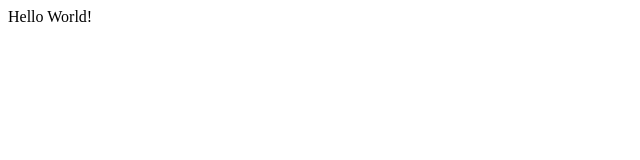
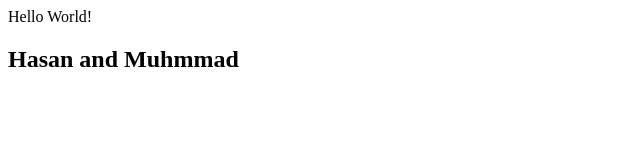
Before and after one commit to VivekRaaZ/mohmmad, a plain HTML site: page Index.html in a window 1280 px wide. Shown: the whole page, without its empty margins (0-640 px from the left). Drawn offline with Linux system fonts and the light colour scheme.

Commit message:
MohammaD

```diff
--- a/Index.html
+++ b/Index.html
@@ -8,5 +8,6 @@
 </head>
 <body>
     <h>Hello World!</h>
+    <h2> Hasan and Muhmmad</h2>
 </body>
 </html>
```
